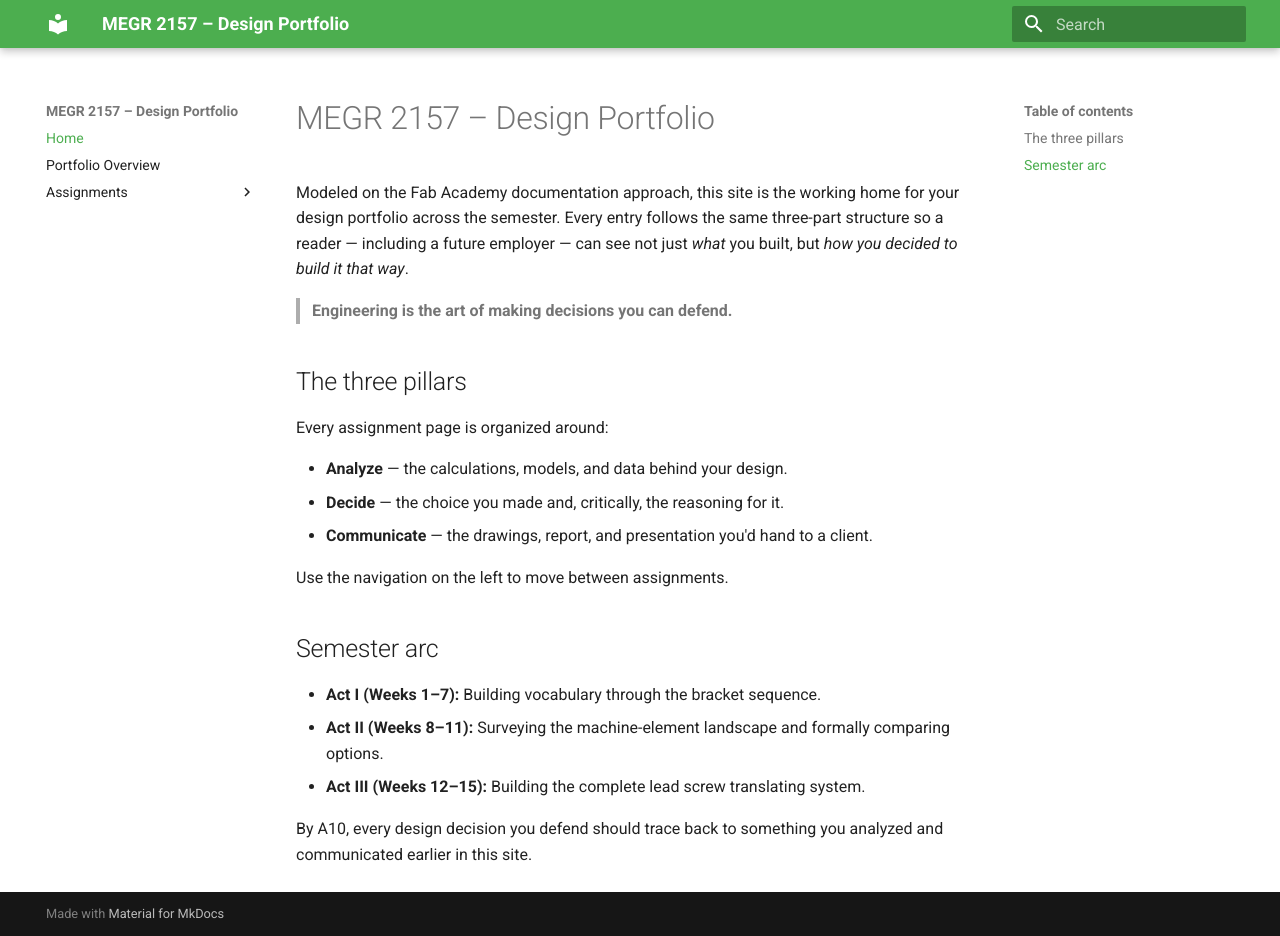
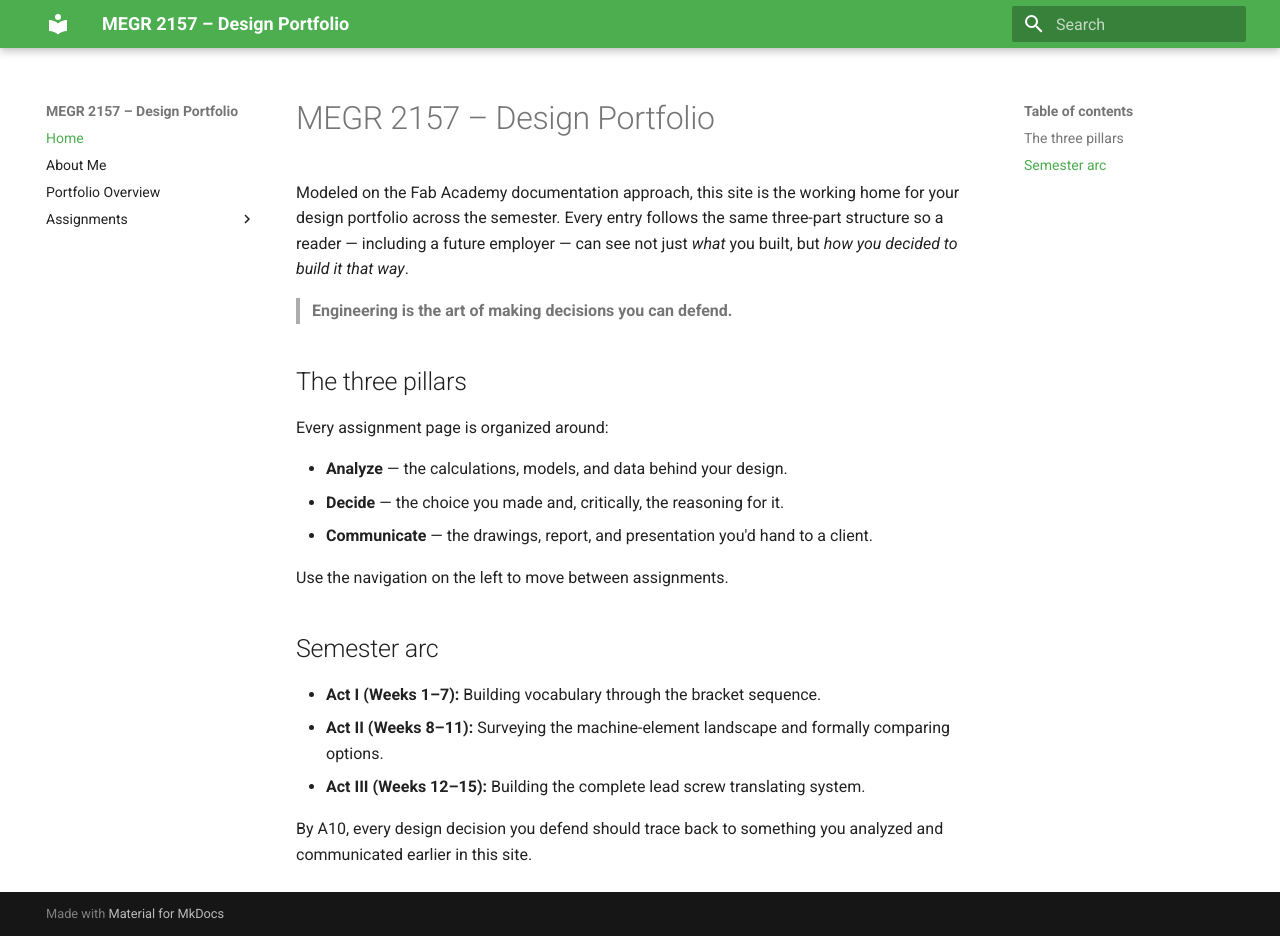
Before and after one commit to Ecornett5806/megr2157-portfolio, an MkDocs documentation site: the page built from docs/index.md, in a window 1280 px wide and 936 px high. Built offline with MkDocs 1.6.1 and Material for MkDocs 9.7.7, drawn with Linux system fonts in a browser that asks for light colours.

Commit message:
Add 'About Me' section to navigation

```diff
--- a/mkdocs.yml
+++ b/mkdocs.yml
@@ -11,6 +11,7 @@ theme:
 
 nav:
   - Home: index.md
+  - About Me: aboutmet/index.md
   - Portfolio Overview: portfolio-overview.md
   - Assignments:
       - A1: assignments/a1/index.md
```
